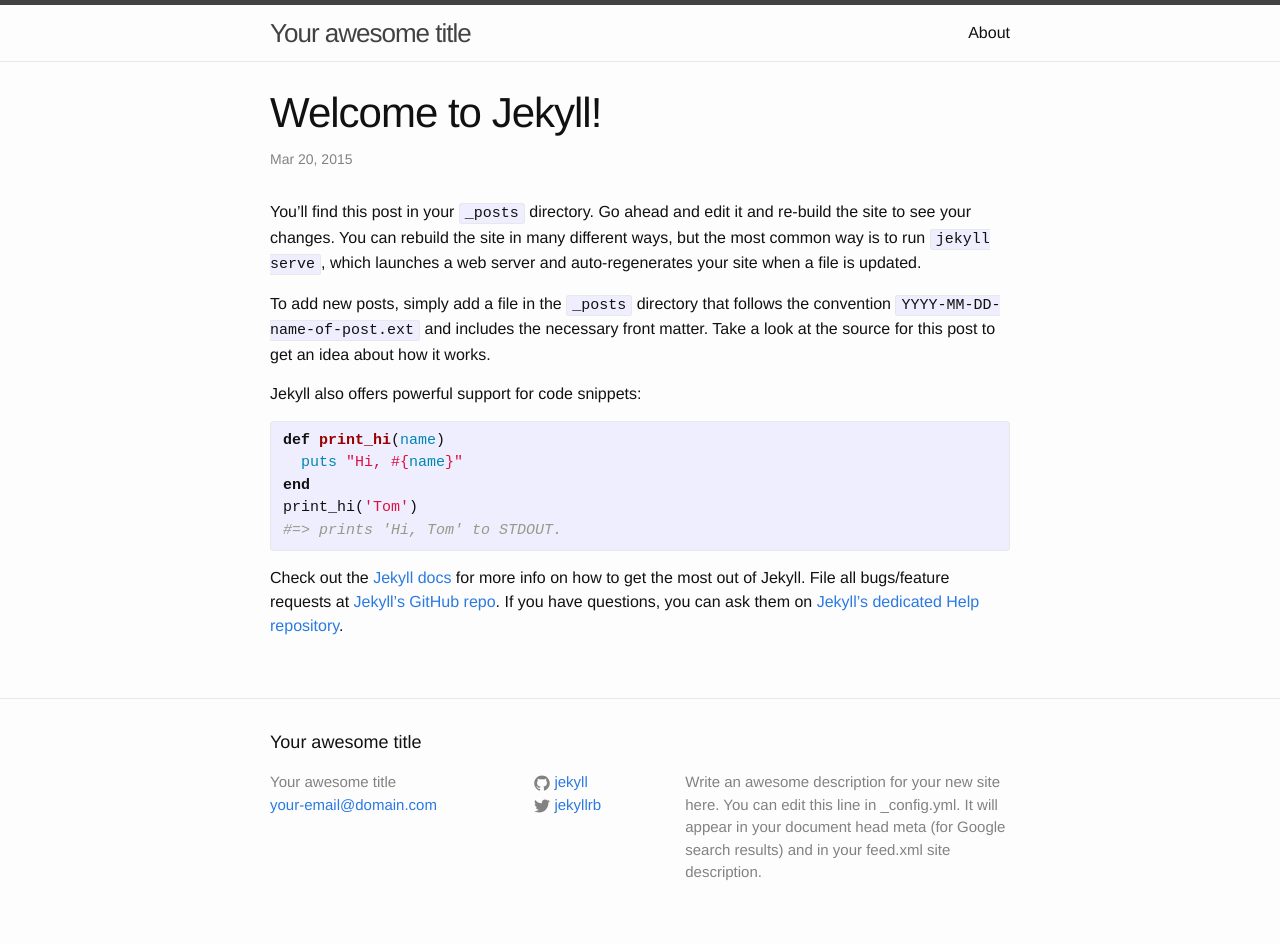
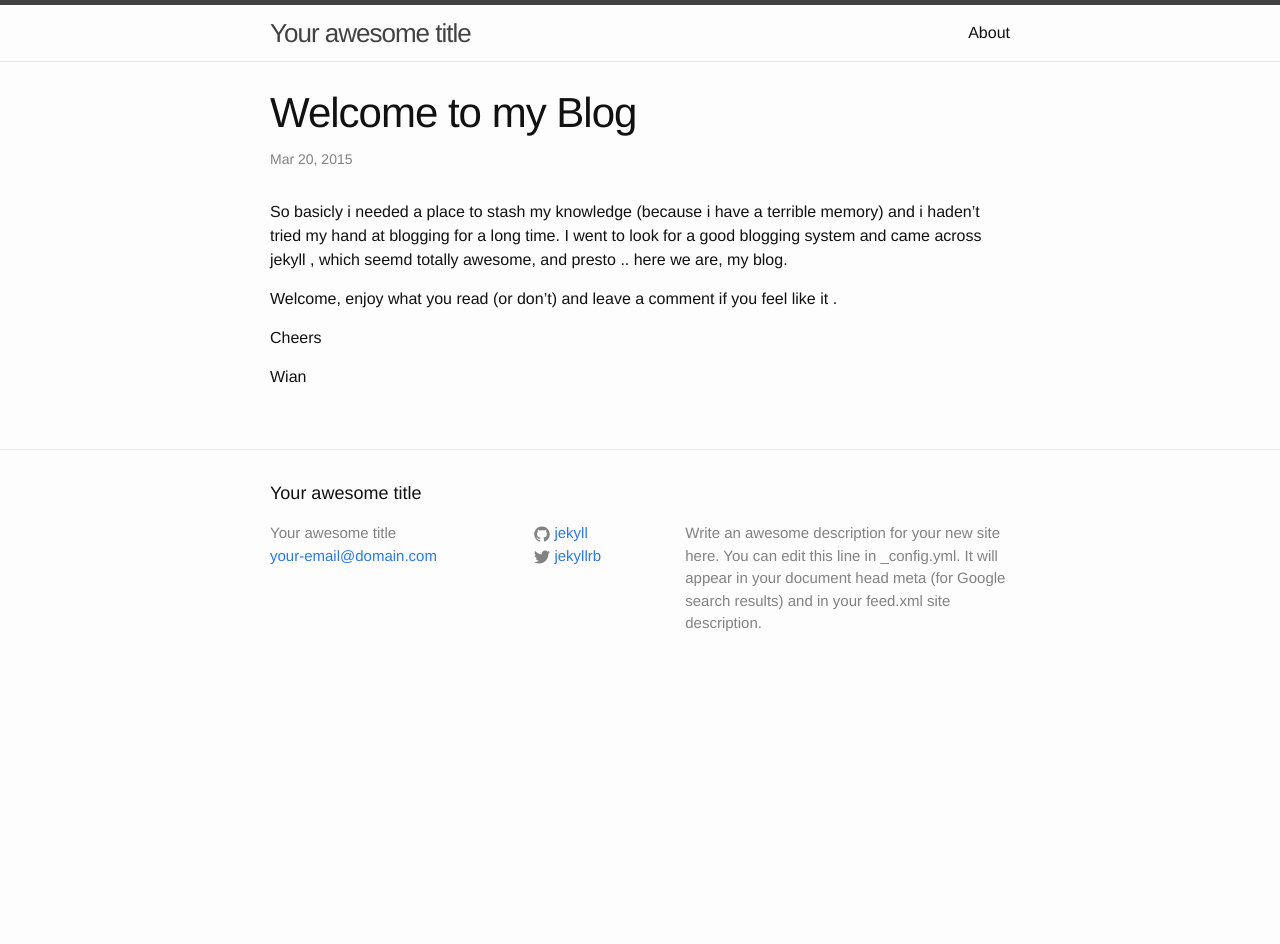
Before and after one commit to WianVos/wianvos.github.io, a Jekyll site: the page built from _posts/2015-03-20-welcome-to-jekyll.markdown, in a window 1280 px wide. Built offline with Jekyll 4.4.1, drawn with Linux system fonts in a browser that asks for light colours; after the commit the page ends 900 px from its top, so only the background shows below that.

Commit message:
first post

```diff
--- a/_posts/2015-03-20-welcome-to-jekyll.markdown
+++ b/_posts/2015-03-20-welcome-to-jekyll.markdown
@@ -1,25 +1,13 @@
 ---
 layout: post
-title:  "Welcome to Jekyll!"
+title:  "Welcome to my Blog"
 date:   2015-03-20 11:07:00
-categories: jekyll update
+categories: Hello World
 ---
-You’ll find this post in your `_posts` directory. Go ahead and edit it and re-build the site to see your changes. You can rebuild the site in many different ways, but the most common way is to run `jekyll serve`, which launches a web server and auto-regenerates your site when a file is updated.
+So basicly i needed a place to stash my knowledge (because i have a terrible memory) and i haden't tried my hand at blogging for a long time. I went to look for a good blogging system and came across jekyll , which seemd totally awesome, and presto .. here we are, my blog.
 
-To add new posts, simply add a file in the `_posts` directory that follows the convention `YYYY-MM-DD-name-of-post.ext` and includes the necessary front matter. Take a look at the source for this post to get an idea about how it works.
+Welcome, enjoy what you read (or don't) and leave a comment if you feel like it .
 
-Jekyll also offers powerful support for code snippets:
+Cheers
 
-{% highlight ruby %}
-def print_hi(name)
-  puts "Hi, #{name}"
-end
-print_hi('Tom')
-#=> prints 'Hi, Tom' to STDOUT.
-{% endhighlight %}
-
-Check out the [Jekyll docs][jekyll-docs] for more info on how to get the most out of Jekyll. File all bugs/feature requests at [Jekyll’s GitHub repo][jekyll-gh]. If you have questions, you can ask them on [Jekyll’s dedicated Help repository][jekyll-help].
-
-[jekyll-docs]: http://jekyllrb.com/docs/home
-[jekyll-gh]:   https://github.com/jekyll/jekyll
-[jekyll-help]: https://github.com/jekyll/jekyll-help
+Wian
```
